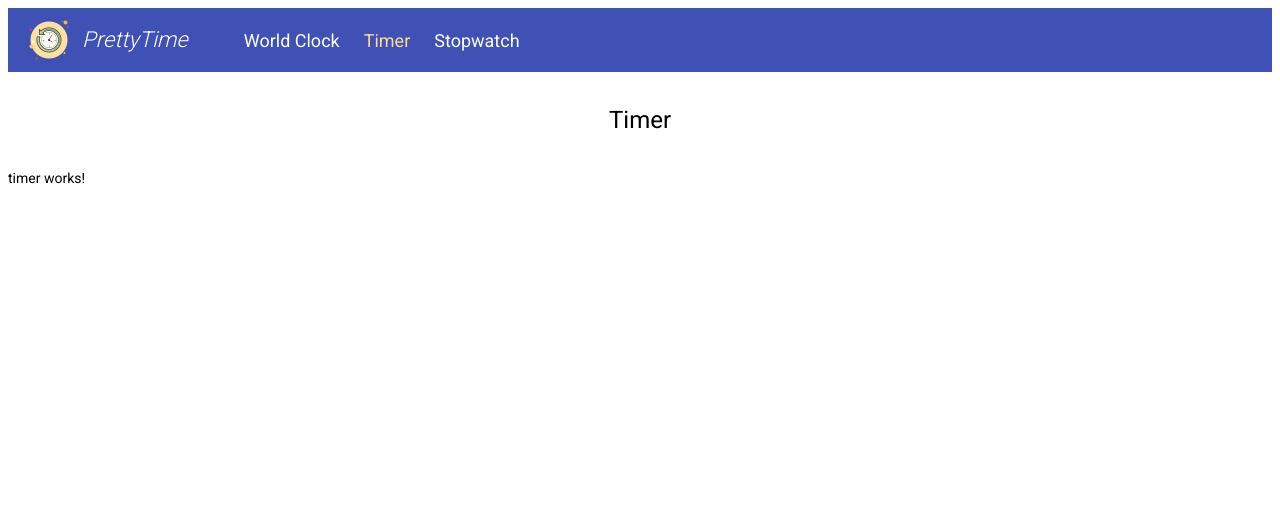
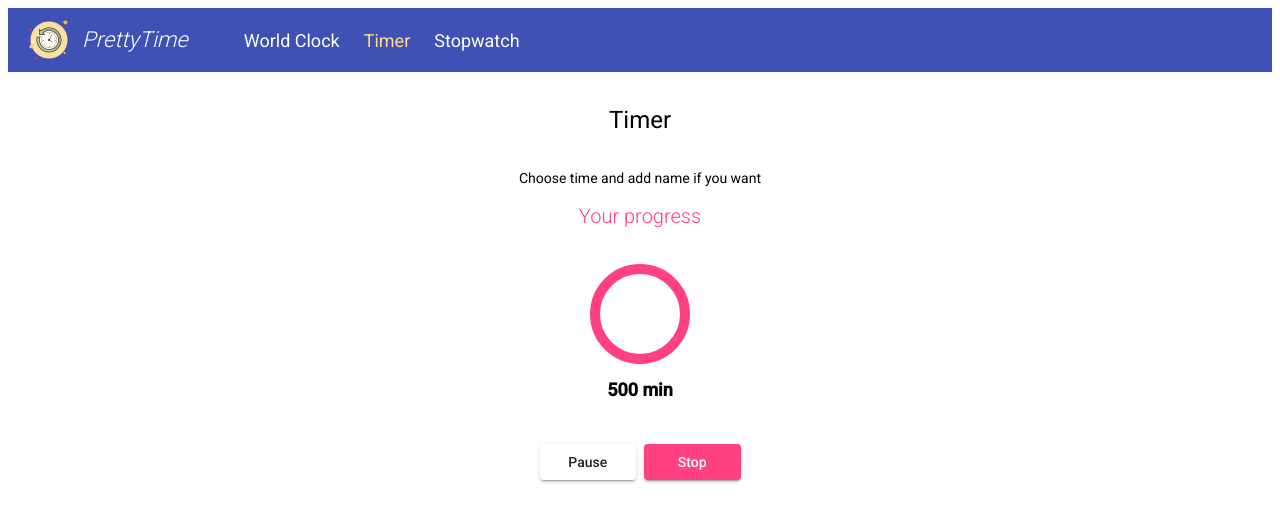
Before and after one commit to zoroMari/pretty-time, an Angular app: page /timer in a window 1280 px wide. Shown: the top 522 px of the page. Built offline with nearby package versions, Linux system fonts and the light colour scheme.

Commit message:
added structure of timer page

```diff
--- a/src/app/material.module.ts
+++ b/src/app/material.module.ts
@@ -7,6 +7,8 @@ import {MatFormFieldModule} from '@angular/material/form-field';
 import {MatInputModule} from '@angular/material/input';
 import {MatToolbarModule} from '@angular/material/toolbar';
 import {MatMenuModule} from '@angular/material/menu';
+import {MatProgressSpinnerModule} from '@angular/material/progress-spinner';
+
 
 @NgModule({
   imports: [
@@ -17,6 +19,7 @@ import {MatMenuModule} from '@angular/material/menu';
     MatInputModule,
     MatToolbarModule,
     MatMenuModule,
+    MatProgressSpinnerModule,
   ],
   exports: [
     MatButtonModule,
@@ -26,6 +29,7 @@ import {MatMenuModule} from '@angular/material/menu';
     MatInputModule,
     MatToolbarModule,
     MatMenuModule,
+    MatProgressSpinnerModule,
   ],
 })
 export class MaterialModule {
--- a/src/app/timer/timer.component.html
+++ b/src/app/timer/timer.component.html
@@ -1,3 +1,66 @@
 <app-title></app-title>
 
-<p>timer works!</p>
+<section class="Timer">
+  <p>Choose time and add name if you want</p>
+
+  <form *ngIf="!timerActive">
+
+    <div class="Inputs">
+      <mat-form-field appearance="fill">
+        <mat-label>Number of minutes</mat-label>
+        <input type="number" matInput>
+      </mat-form-field>
+
+      <mat-form-field appearance="fill">
+        <mat-label>Timer name</mat-label>
+        <input type="text" matInput placeholder="Timer name">
+      </mat-form-field>
+    </div>
+  </form>
+
+  <section class="SpinnerSection" *ngIf="timerActive">
+    <h2>Your progress</h2>
+
+    <div class="Spinner">
+      <mat-progress-spinner
+      [color]="color"
+      [mode]="mode"
+      [value]="value">
+    </mat-progress-spinner>
+    <p class="Result">{{ value }} min</p>
+    </div>
+
+  </section>
+
+
+  <div class="Buttons">
+    <button
+      type="button"
+      mat-raised-button
+      color="accent"
+      *ngIf="!timerActive"
+      (click)="handleStart()"
+    >
+      Start timer
+    </button>
+    <button
+      type="button"
+      mat-raised-button
+      color="secondary"
+      *ngIf="timerActive"
+      (click)="handlePause()"
+    >
+      Pause
+    </button>
+    <button
+      type="button"
+      mat-raised-button
+      color="accent"
+      *ngIf="timerActive"
+      (click)="handleStop()"
+    >
+      Stop
+    </button>
+  </div>
+
+</section>
--- a/src/app/timer/timer.component.sass
+++ b/src/app/timer/timer.component.sass
@@ -0,0 +1,55 @@
+@import '../shared/variables'
+
+.Timer
+  display: flex
+  flex-direction: column
+  align-items: center
+  width: auto
+
+  .Inputs
+    display: flex
+    flex-direction: column
+    justify-content: space-between
+    align-items: center
+    width: 100%
+    margin-top: 8px
+
+    mat-form-field
+      width: 100%
+
+  .Buttons
+    display: flex
+    justify-content: center
+    align-items: center
+    width: 201px
+    margin-top: 12px
+
+    button
+      width: 100%
+
+    button:not(:last-child)
+      margin-right: 8px
+
+  .SpinnerSection
+    display: flex
+    flex-direction: column
+    align-items: center
+
+    h2
+      color: $color-accent
+      font-weight: 200
+
+    .Spinner
+      display: flex
+      flex-direction: column
+      align-content: center
+      align-items: center
+      margin: 16px 0px
+
+      mat-progress-spinner
+        height: 60px
+
+      .Result
+        margin: 16px 0px
+        font-size: 18px
+        font-weight: 700
--- a/src/app/timer/timer.component.ts
+++ b/src/app/timer/timer.component.ts
@@ -1,4 +1,6 @@
 import { Component, OnInit } from '@angular/core';
+import { ThemePalette } from '@angular/material/core';
+import { ProgressSpinnerMode } from '@angular/material/progress-spinner';
 import { ActivatedRoute } from '@angular/router';
 import { TimeService } from '../time.service';
 
@@ -9,14 +11,31 @@ import { TimeService } from '../time.service';
 })
 export class TimerComponent implements OnInit {
   public title: string ='';
+  public timerActive: boolean = true;
+  public color: ThemePalette = 'accent';
+  public mode: ProgressSpinnerMode = 'determinate';
+  public value = 500;
+
 
   constructor(
     private _route: ActivatedRoute,
     private _timeService: TimeService,
   ) {}
 
-  ngOnInit(): void {
+  public ngOnInit(): void {
     this._timeService.title.next(this._route.snapshot.data['title']);
   }
 
+  public handleStart() {
+    this.timerActive = true;
+
+  }
+
+  public handlePause() {
+    this.timerActive = false;
+  }
+
+  public handleStop() {
+    this.timerActive = false;
+  }
 }
```
